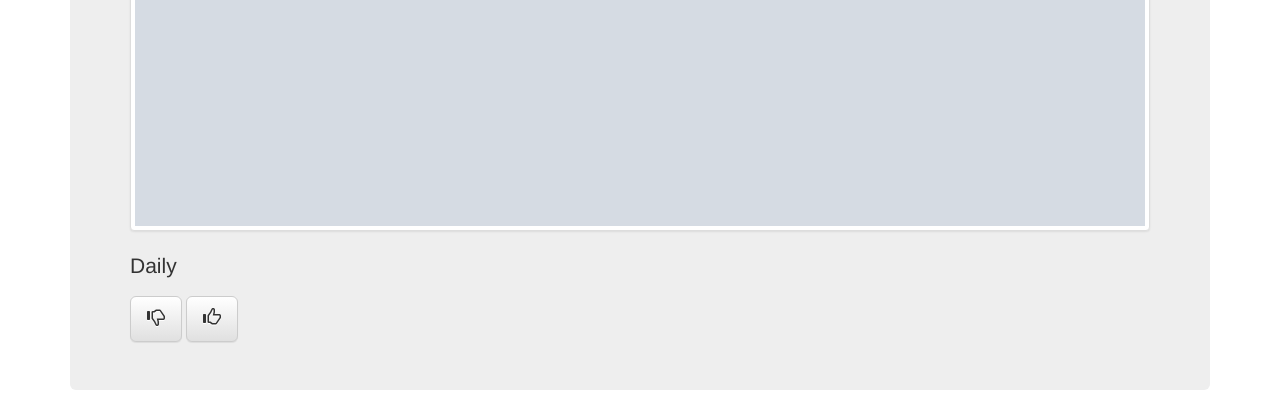
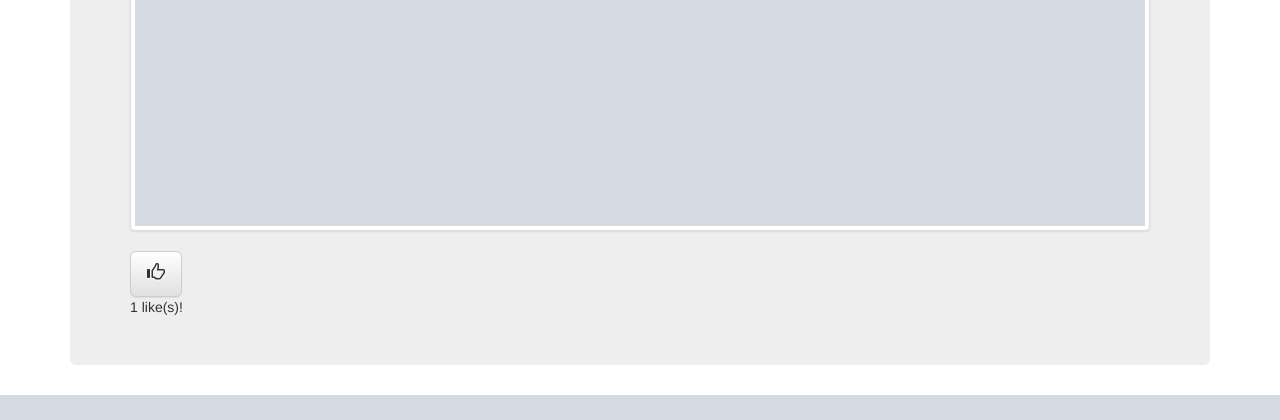
Before and after one commit to BruvaJ/daily-image, a Django app: page /goat/1/ in a window 1280 px wide. Shown: the part 656-1076 px from the top of the page. After the commit the page ends 1051 px from the top, so only its background shows below. Run offline with Django 3.2, Linux system fonts and the light colour scheme; tables that the repository leaves empty hold one stand-in row (values such as "Sample post"); grey boxes marked "Sample" are stand-in pictures; parts of the project's set-up code (start-up, migrations or seed data) failed here and were passed over; some libraries are stand-ins or nearby versions.

Commit message:
Basic like button working Text updates for likes count Toggles on and off the like No update to database yet

```diff
--- a/goat_website/settings.py
+++ b/goat_website/settings.py
@@ -18,7 +18,7 @@ EMAIL_BACKEND = 'django.core.mail.backends.smtp.EmailBackend'
 EMAIL_HOST = 'smtp.gmail.com'
 EMAIL_PORT = 587
 EMAIL_HOST_USER = 'bruvajohn@gmail.com'
-EMAIL_HOST_PASSWORD = api_keys.KEYS['gmail']
+# EMAIL_HOST_PASSWORD = api_keys.KEYS['gmail']
 DEFAULT_FROM_EMAIL = EMAIL_HOST_USER
 EMAIL_USE_TLS = True
 
--- a/templates/goat_app/daily_image_detail.html
+++ b/templates/goat_app/daily_image_detail.html
@@ -6,13 +6,36 @@
     <div class='jumbotron'>
     <img class="thumbnail" src="{% static daily_image.image_path.url %}" alt="failed to find" height=100% width=100% padding-bottom=10px>
     {% if daily_image.votable %}
-    <p>Daily</p>
-    <button type="button" class="btn btn-default btn-lg">
-      <span class="glyphicon glyphicon-thumbs-down" aria-hidden="true"></span>
-    </button>
-    <button type="button" class="btn btn-default btn-lg">
-      <span class="glyphicon glyphicon-thumbs-up" aria-hidden="true"></span>
-    </button>
+    <div class="">
+      <button type="button" class="btn btn-default btn-lg likebutton">
+        <span class="glyphicon glyphicon-thumbs-up" aria-hidden="true"></span>
+      </button>
+      <span id='likemessage'>
+      {% if daily_image.up_votes == 0 %}
+        No likes yet. Be the first to like it! </p>
+      {% else %}
+        <div id='value'>{{daily_image.up_votes}} like(s)!</div>
+      {% endif %}
+    </span>
+    </div>
     {% endif %}
+    <script type="text/javascript">
+      var hasLiked = false
+      // var likebutton = document.getElementByClass('likebutton');
+      // var likemessage = document.getElementByClass('likemessage');
+      $(".likebutton").click(function(){
+        console.log(this)
+        var upvotes = {{daily_image.up_votes}}
+        $(this).children().toggleClass("glyphicon-thumbs-down")
+        if(!hasLiked){
+          $('#likemessage').text(upvotes + 1 + ' like(s)')
+          hasLiked = true
+          }
+        else {
+          $('#likemessage').text(upvotes + ' like(s)')
+          hasLiked = false
+        }
+      })
+    </script>
     </div>
   {% endblock %}
```
